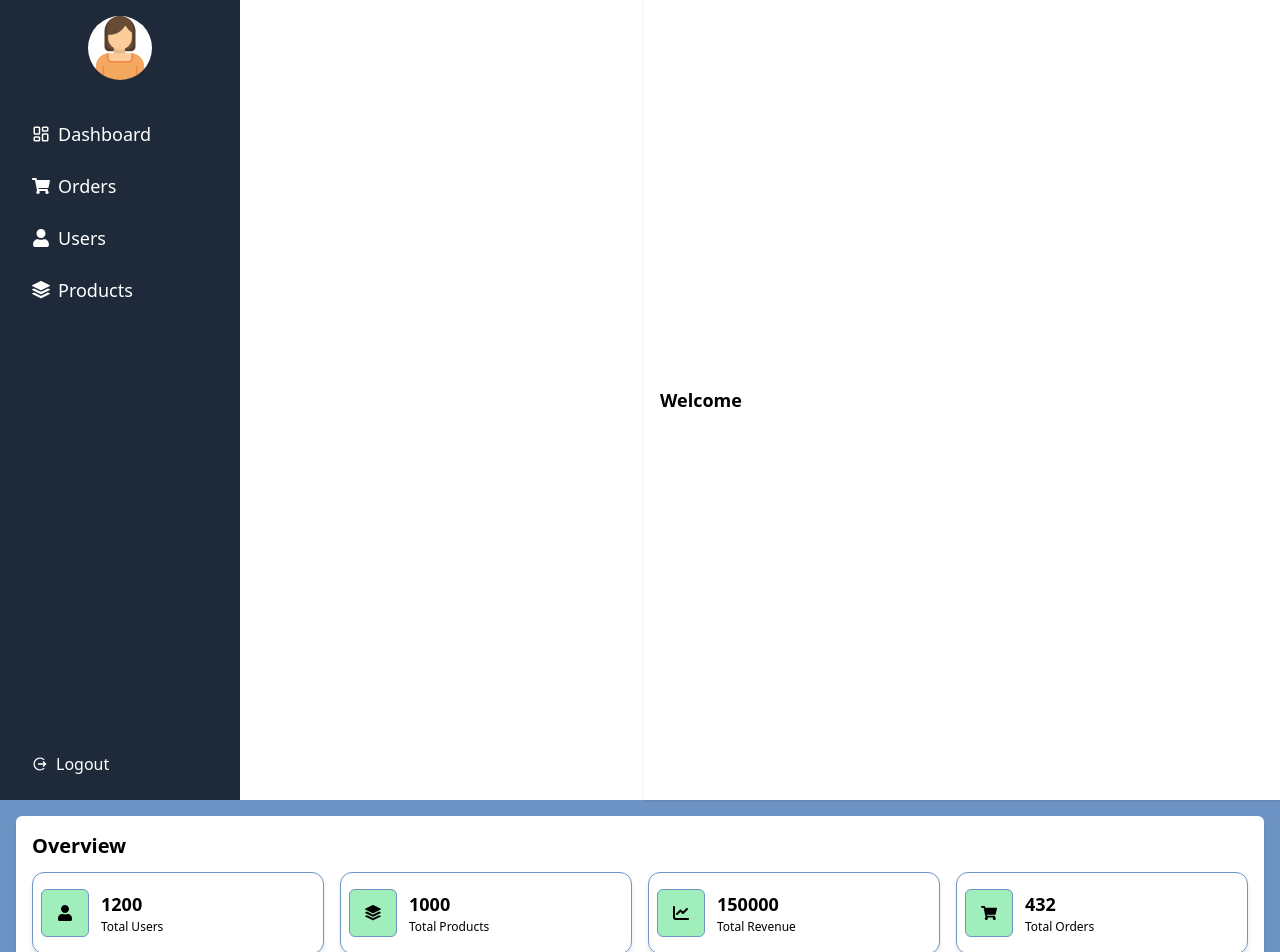
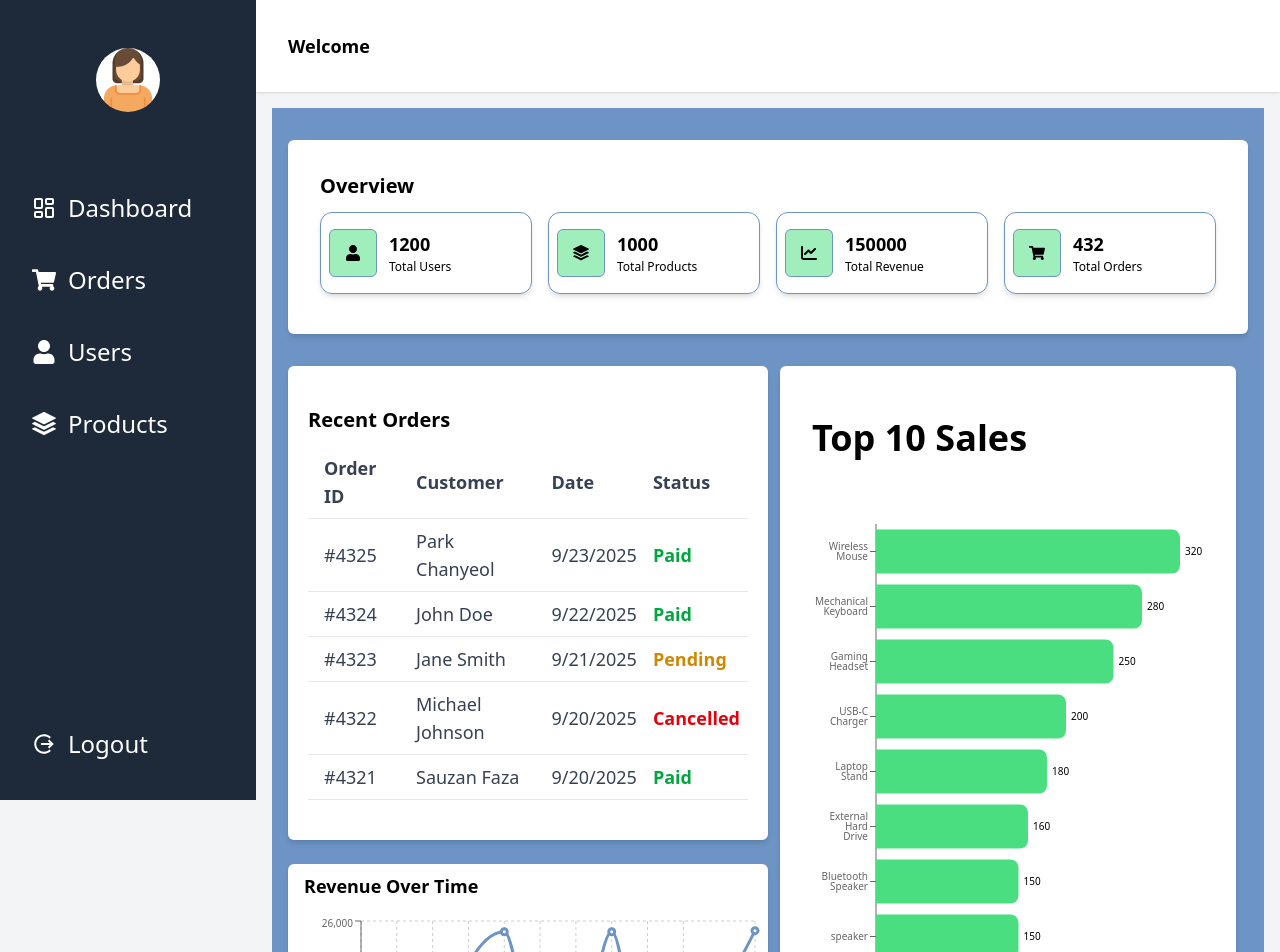
Before and after one commit to sauzanfaza/admin-dashboard, a React (Vite) app: page /mainBoard in a window 1280 px wide. Shown: the top 952 px of the page. Built offline with nearby package versions, Linux system fonts and the light colour scheme.

Commit message:
make dashboard main page be responsive, and also fixing problen on sidebar (now its responsive finally:))

```diff
--- a/src/components/Chart.jsx
+++ b/src/components/Chart.jsx
@@ -11,12 +11,12 @@ import {
 
 export default function Chart() {
     return (
-        <div className="py-2 w-full">
+        <div className="py-2 w-full xl:mt-4">
             <div className="">
             <div className="py-2 bg-white rounded-md shadow-md">
             <h2 className="text-lg font-bold mb-4 px-4">Revenue Over Time</h2>
             <div className="px-2 focus:outline-none">
-            <ResponsiveContainer width="100%" height={150}>
+            <ResponsiveContainer width="100%" height={320}>
                 <LineChart data={revenueData}>
                 <CartesianGrid strokeDasharray="3 3" />
                 <XAxis dataKey="month" tick={{ fontSize: 10}} />
--- a/src/components/MainBoard.jsx
+++ b/src/components/MainBoard.jsx
@@ -1,18 +1,24 @@
+import { useState } from "react";
 import Sidebar from "./Sidebar";
-import Navbar from "./Navbar"
+import Navbar from "./Navbar";
 import Dashboard from "./Dashboard";
 
-export default function MainBoard({user, setUser}) {
-    return (
-        <>
-        <div className="grid grid-cols-2 gap-2">
-            <Sidebar user={user} setUser={setUser}/>
-            <Navbar user={user}/>
-        </div>
+export default function MainBoard({ user, setUser }) {
+  const [isOpen, setIsOpen] = useState(false);
 
-            <main className="flex-1 bg-gray-100 min-h-screen">
-                <Dashboard />
-            </main>
-        </>
-    )
+  return (
+    <div className="flex min-h-screen bg-gray-100">
+      {/* Sidebar - butuh isOpen untuk mobile, dan setIsOpen untuk menutup menu */}
+      <Sidebar user={user} isOpen={isOpen} setIsOpen={setIsOpen} />
+
+      <div className="flex-1 flex flex-col min-w-0">
+        {/* Navbar - butuh setIsOpen untuk membuka menu  / si sidebar nimpa navbar kalo mode mobile*/}
+        <Navbar user={user} setIsOpen={setIsOpen} />
+
+        <main className="p-4">
+          <Dashboard />
+        </main>
+      </div>
+    </div>
+  );
 }
--- a/src/components/Navbar.jsx
+++ b/src/components/Navbar.jsx
@@ -1,16 +1,24 @@
-export default function Navbar({user, title, children}) {
+export default function Navbar({user, title, setIsOpen, children}) {
 
     return (
-        <header className="w-full bg-white shadow p-4 flex items-center justify-between">
-            <div className="flex items-center">
+        <nav className="w-full bg-white shadow md:p-4 lg:p-8 flex items-center justify-between">
+            <div className="flex items-center gap-4">
+            {/* button sidebar kita tampilkan di navbar bkn d sidebar ketika ukuran di bawah lg */}
+            <button
+                onClick={() => setIsOpen(true)}
+                className="lg:hidden text-2xl p-2"
+            >
+                ☰
+            </button>
             <h2 className="text-lg font-semibold">
                 {title ? `${title}` : `Welcome ${user ? user.name : ""}`}
             </h2>
             </div>
 
+            {/* children untuk menampilkan searchbar di page tertentu */}
             <div>
                 {children}
             </div>
-        </header>
+        </nav>
     );
 }
--- a/src/components/Overview.jsx
+++ b/src/components/Overview.jsx
@@ -6,9 +6,9 @@ import { FaShoppingCart } from "react-icons/fa";
 
 export default function Overview() {
     return (
-    <div className="p-4 bg-white rounded-md shadow-md">
+    <div className="p-4 lg:p-8 lg:my-4 bg-white rounded-md shadow-md">
         <h1 className="text-xl font-bold mb-3">Overview</h1>
-        <div className="grid grid-cols-4 gap-4 mb-2">
+        <div className="grid md:grid-cols-4 gap-4 mb-2">
             <div className="flex items-center gap-3 px-2 py-4 rounded-xl shadow-md border border-[#6D94C5]">
                 <div className="flex justify-center items-center w-12 h-12 border border-[#6D94C5] rounded-md bg-[#A1EEBD]">
                 <FaUser />
--- a/src/components/RecentOrder.jsx
+++ b/src/components/RecentOrder.jsx
@@ -6,25 +6,25 @@ export default function RecentOrder() {
     )
     const lastorders = sortedorders.slice(0, 5)
     return(
-        <div className="p-4 bg-white rounded-md shadow-md mt-4 w-full">
-            <h1 className="text-xl font-bold mb-3">Recent Orders</h1>
+        <div className="p-4 xl:px-5 xl:py-10 bg-white rounded-md shadow-md mt-4 w-full">
+            <h1 className="md:text-xl font-bold mb-3">Recent Orders</h1>
             <div className="overflow-x-auto">
             <table className="w-full">
                 <thead>
                 <tr className="">
-                    <th className="py-2 px-2 border-b border-gray-200 text-left text-[12px] font-semibold text-gray-700">Order ID</th>
-                    <th className="py-2 px-2 border-b border-gray-200 text-left text-[12px] font-semibold text-gray-700">Customer</th>
-                    <th className="py-2 px-2 border-b border-gray-200 text-left text-[12px] font-semibold text-gray-700">Date</th>
-                    <th className="py-2 px-2 border-b border-gray-200 text-left text-[12px] font-semibold text-gray-700">Status</th>
+                    <th className="py-2 px-4 border-b border-gray-200 text-left text-[12px] xl:text-lg font-semibold text-gray-700">Order ID</th>
+                    <th className="py-2 px-2 border-b border-gray-200 text-left text-[12px] xl:text-lg font-semibold text-gray-700">Customer</th>
+                    <th className="py-2 px-2 border-b border-gray-200 text-left text-[12px] xl:text-lg font-semibold text-gray-700">Date</th>
+                    <th className="py-2 px-2 border-b border-gray-200 text-left text-[12px] xl:text-lg font-semibold text-gray-700">Status</th>
                 </tr>
                 </thead>
                 <tbody>
                 {lastorders.map((order) => (
                     <tr key={order.id} className="hover:bg-gray-50">
-                    <td className="py-2 px-2 border-b border-gray-200 text-[12px] text-gray-700">{order.id}</td>
-                    <td className="py-2 px-2 border-b border-gray-200 text-[12px] text-gray-700">{order.customer}</td>
-                    <td className="py-2 px-2 border-b border-gray-200 text-[12px] text-gray-700">{new Date(order.date).toLocaleDateString()}</td>
-                    <td className={`py-2 px-2 border-b border-gray-200 text-[12px] font-semibold ${
+                    <td className="py-2 px-4 border-b border-gray-200 text-[12px] xl:text-lg text-gray-700">{order.id}</td>
+                    <td className="py-2 px-2 border-b border-gray-200 text-[12px] xl:text-lg text-gray-700">{order.customer}</td>
+                    <td className="py-2 px-2 border-b border-gray-200 text-[12px] xl:text-lg text-gray-700">{new Date(order.date).toLocaleDateString()}</td>
+                    <td className={`py-2 px-2 border-b border-gray-200 text-[12px] xl:text-lg font-semibold ${
                         order.status === "Paid"
                         ? "text-green-600"
                         : order.status === "Pending"
--- a/src/components/Sidebar.jsx
+++ b/src/components/Sidebar.jsx
@@ -3,10 +3,8 @@ import { FaShoppingCart, FaUser } from "react-icons/fa"
 import { BsStack } from "react-icons/bs"
 import { IoMdLogOut } from "react-icons/io"
 import { Link, useNavigate } from "react-router-dom"
-import { useState } from "react"
 
-export default function Sidebar({ user }) {
-  const [isOpen, setIsOpen] = useState(false)
+export default function Sidebar({ user, isOpen, setIsOpen }) {
   const navigate = useNavigate()
 
   function handleLogout() {
@@ -14,114 +12,57 @@ export default function Sidebar({ user }) {
     navigate("/")
   }
 
-  const menuClass =
-    "flex items-center gap-2 px-4 py-2 rounded-lg hover:bg-sky-600 text-lg"
+  const menuClass = "flex items-center gap-2 lg:gap-3 px-4 py-2 lg:py-4 rounded-lg hover:bg-sky-600 text:md md:text-lg lg:text-2xl"
 
   return (
     <>
-      {/* ================= DESKTOP SIDEBAR ================= */}
-      <aside className="hidden lg:flex w-60 min-h-screen bg-gray-800 text-white p-4 flex-col">
-        {/* profile */}
-        <div className="grid place-items-center mb-6">
-          <img
-            src="./img/profile.jpeg"
-            alt="profile"
-            className="w-16 h-16 rounded-full object-cover"
-          />
+      {/* DESKTOP SIDEBAR  */}
+      <aside className="hidden lg:flex lg:w-64 h-screen bg-gray-800 text-white p-4 flex-col sticky top-0">
+        <div className="grid place-items-center mb-14 mt-8">
+          <img src="./img/profile.jpeg" alt="profile" className="w-16 h-16 rounded-full object-cover" />
           <h3 className="text-sm mt-2">{user?.name}</h3>
         </div>
 
-        {/* menu */}
         <nav className="space-y-2">
-          <Link to="/mainBoard" className={menuClass}>
-            <LuLayoutDashboard /> Dashboard
-          </Link>
-          <Link to="/orders" className={menuClass}>
-            <FaShoppingCart /> Orders
-          </Link>
-          <Link to="/user-page" className={menuClass}>
-            <FaUser /> Users
-          </Link>
-          <Link to="/products" className={menuClass}>
-            <BsStack /> Products
-          </Link>
+          <Link to="/mainBoard" className={menuClass}><LuLayoutDashboard /> Dashboard</Link>
+          <Link to="/orders" className={menuClass}><FaShoppingCart /> Orders</Link>
+          <Link to="/user-page" className={menuClass}><FaUser /> Users</Link>
+          <Link to="/products" className={menuClass}><BsStack /> Products</Link>
         </nav>
 
-        {/* logout */}
-        <button
-          onClick={handleLogout}
-          className="mt-auto flex items-center gap-2 px-4 py-2 rounded-lg hover:bg-red-800"
-        >
+        <button onClick={handleLogout} className="mt-auto flex items-center lg:text-2xl gap-2 lg:gap-3 px-4 py-2 lg:py-6 rounded-lg hover:bg-red-800">
           <IoMdLogOut /> Logout
         </button>
       </aside>
 
-      {/* ================= BURGER BUTTON (MD & MOBILE) ================= */}
-      <button
-        onClick={() => setIsOpen(true)}
-        className="lg:hidden fixed  z-50 text-2xl text-white bg-gray-800 p-2 rounded"
-      >
-        ☰
-      </button>
+      {/* MOBILE SIDEBAR (OVERLAY) */}
+      {isOpen && (
+        <div className="fixed inset-0 z-50 lg:hidden">
+          {/* backdrop */}
+          <div className="absolute inset-0 bg-black/60" onClick={() => setIsOpen(false)} />
 
-      {/* ================= MOBILE SIDEBAR (OVERLAY) ================= */}
-      {isOpen && (
-        <div className="fixed inset-0 z-40 lg:hidden">
-          {/* backdrop */}
-          <div
-            className="absolute inset-0 bg-black/50"
-            onClick={() => setIsOpen(false)}
-          />
+          {/* sidebar content */}
+          <aside className="relative w-40 md:w-44 h-screen bg-gray-800 text-white p-4 flex flex-col shadow-xl">
+            <button
+              onClick={() => setIsOpen(false)}
+              className="absolute right-4 top-2 text-xl"
+            >
+              ✕
+            </button>
 
-          {/* sidebar */}
-          <aside className="relative w-50 min-h-screen bg-gray-800 text-white p-4 flex flex-col">
-            {/* profile */}
-            <div className="grid place-items-center mb-6">
-              <img
-                src="./img/profile.jpeg"
-                alt="profile"
-                className="w-16 h-16 rounded-full object-cover"
-              />
-              <h3 className="mx-4 text-sm mt-2">{user?.name}</h3>
+            <div className="grid place-items-center mb-6 mt-8">
+              <img src="./img/profile.jpeg" alt="profile" className="w-16 h-16 rounded-full object-cover" />
+              <h3 className="text-sm mt-2">{user?.name}</h3>
             </div>
 
-            {/* menu */}
             <nav className="space-y-2">
-              <Link
-                to="/mainBoard"
-                onClick={() => setIsOpen(false)}
-                className={menuClass}
-              >
-                <LuLayoutDashboard /> Dashboard
-              </Link>
-              <Link
-                to="/orders"
-                onClick={() => setIsOpen(false)}
-                className={menuClass}
-              >
-                <FaShoppingCart /> Orders
-              </Link>
-              <Link
-                to="/user-page"
-                onClick={() => setIsOpen(false)}
-                className={menuClass}
-              >
-                <FaUser /> Users
-              </Link>
-              <Link
-                to="/products"
-                onClick={() => setIsOpen(false)}
-                className={menuClass}
-              >
-                <BsStack /> Products
-              </Link>
+              <Link to="/mainBoard" onClick={() => setIsOpen(false)} className={menuClass}><LuLayoutDashboard /> Dashboard</Link>
+              <Link to="/orders" onClick={() => setIsOpen(false)} className={menuClass}><FaShoppingCart /> Orders</Link>
+              <Link to="/user-page" onClick={() => setIsOpen(false)} className={menuClass}><FaUser /> Users</Link>
+              <Link to="/products" onClick={() => setIsOpen(false)} className={menuClass}><BsStack /> Products</Link>
             </nav>
 
-            {/* logout */}
-            <button
-              onClick={handleLogout}
-              className="mt-auto flex items-center gap-2 px-4 py-2 rounded-lg hover:bg-red-800"
-            >
+            <button onClick={handleLogout} className="mt-auto flex items-center gap-2 px-4 py-2 rounded-lg hover:bg-red-800">
               <IoMdLogOut /> Logout
             </button>
           </aside>
--- a/src/components/TopSales.jsx
+++ b/src/components/TopSales.jsx
@@ -7,14 +7,14 @@ export default function TopSales() {
     .slice(0, 10);
 
     return (
-    <div className="bg-white h-[500px] my-4 mx-3 rounded-md shadow-md p-4 focus:outline-none">
-        <h1 className="font-semibold text-lg mb-4">Top 10 Sales</h1>
+    <div className="bg-white lg:py-8 xl:py-11 my-4 mx-3 rounded-md shadow-md p-4 focus:outline-none">
+        <h1 className="font-semibold md:text-lg xl:text-4xl mb-4  xl:mx-4 xl:mb-14 xl:mt-2">Top 10 Sales</h1>
         <div className="">
-            <ResponsiveContainer width="100%" height={400}>
+            <ResponsiveContainer width="100%" height={600}>
             <BarChart
                 data={sortedData}
                 layout="vertical"
-                margin={{ top: 10, right:30, left:0,  bottom: 10 }}
+                margin={{ top: 10, right:40, left:0,  bottom: 10 }}
             >
             <XAxis type="number" />
             <YAxis dataKey="product" type="category" width={80} tick={{ fontSize: 10 }} />
```
